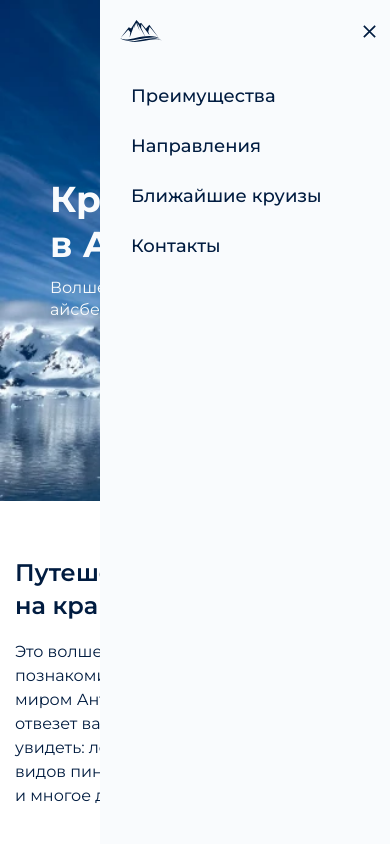
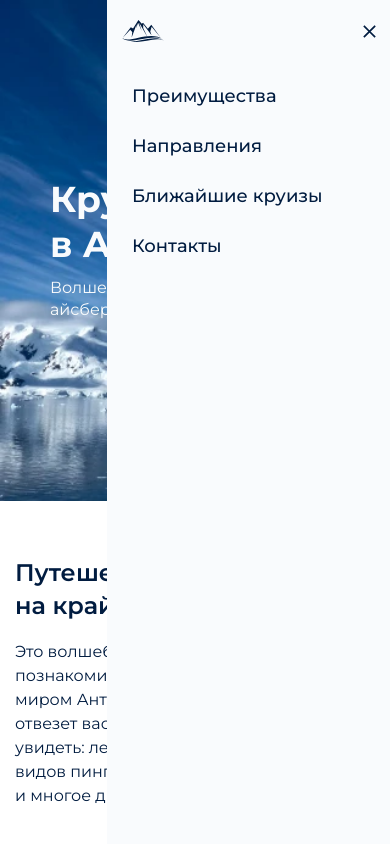
Before and after one commit to Kohize/antarctica, a website built with webpack: page source/index.html in a window 390 px wide. Both pictures are taken after a click on the button "Открыть меню". Shown: the top 844 px of the page. Built offline with nearby package versions, Linux system fonts and the light colour scheme; files whose address does not match are found by name.

Commit message:
burger refactor

```diff
--- a/source/js/modules/burger.js
+++ b/source/js/modules/burger.js
@@ -6,9 +6,11 @@ burgerButton.addEventListener('click', function () {
   if (mainNav.classList.contains('header__nav--opened')) {
     mainNav.classList.remove('header__nav--opened');
     mainNav.classList.add('header__nav--closed');
+    document.body.classList.remove('scroll-lock');
   } else {
     mainNav.classList.add('header__nav--opened');
     mainNav.classList.remove('header__nav--closed');
+    document.body.classList.add('scroll-lock');
   }
 });
 
@@ -21,5 +23,13 @@ burgerLink.forEach((element) => {
   element.addEventListener('click', function () {
     mainNav.classList.remove('header__nav--opened');
     mainNav.classList.add('header__nav--closed');
+    document.body.classList.remove('scroll-lock');
   });
 });
+
+document.addEventListener('click', (e) => {
+  if (!mainNav.contains(e.target)) {
+    mainNav.classList.remove('header__nav--opened');
+    mainNav.classList.add('header__nav--closed');
+  }
+});
--- a/source/sass/blocks/header.scss
+++ b/source/sass/blocks/header.scss
@@ -3,10 +3,10 @@
   justify-content: space-between;
   align-items: center;
   width: 100%;
-  max-width: 38px;
+  max-height:  38px;
 
   @media (max-width: 767px) {
-    max-width: 290px;
+    max-width: 283px;
   }
 }
 
@@ -14,7 +14,7 @@
   @media (max-width: 767px) {
     position: absolute;
     background-color: #f9fbfd;
-    padding: 85px 30px 0 19px;
+    padding: 85px 30px 0 13px;
     margin-left: 35px;
     min-height: 100%;
     right: 0;
@@ -27,7 +27,7 @@
       content: "";
       background-image: url("../img/svg/logo-burger.svg");
       top: 20px;
-      left: 20px;
+      left: 15px;
       position: absolute;
       width: 42px;
       height: 22px;
@@ -64,9 +64,19 @@
 
   @media (max-width: 767px) {
     display: block;
-    top: 25px;
+    top: 2px;
     position: absolute;
-    right: 14px;
+    right: 1px;
+  }
+}
+
+.header__nav--opened .header__burger {
+  @media (max-width: 767px) {
+    position: absolute;
+    width: 15px;
+    height: 15px;
+    top: 23px;
+    right: 13px;
   }
 }
 
@@ -123,7 +133,16 @@
     display: flex;
     flex-direction: column;
     row-gap: 28px;
+    padding: 0 0 0 12px;
+    overflow-y: scroll;
+    height: 532px;
+    -ms-overflow-style: none;
+    scrollbar-width: none;
   }
+}
+
+.header__list::-webkit-scrollbar {
+display: none;
 }
 
 .header__item {
```
Also changed, not shown: build/css/style.css, build/css/style.min.css, build/js/main.min.js, 2 other files.
